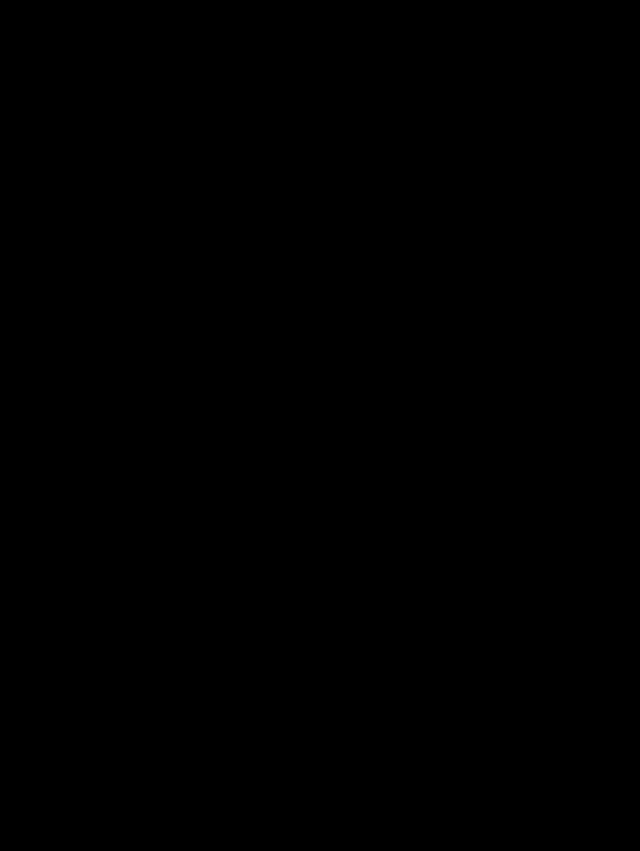
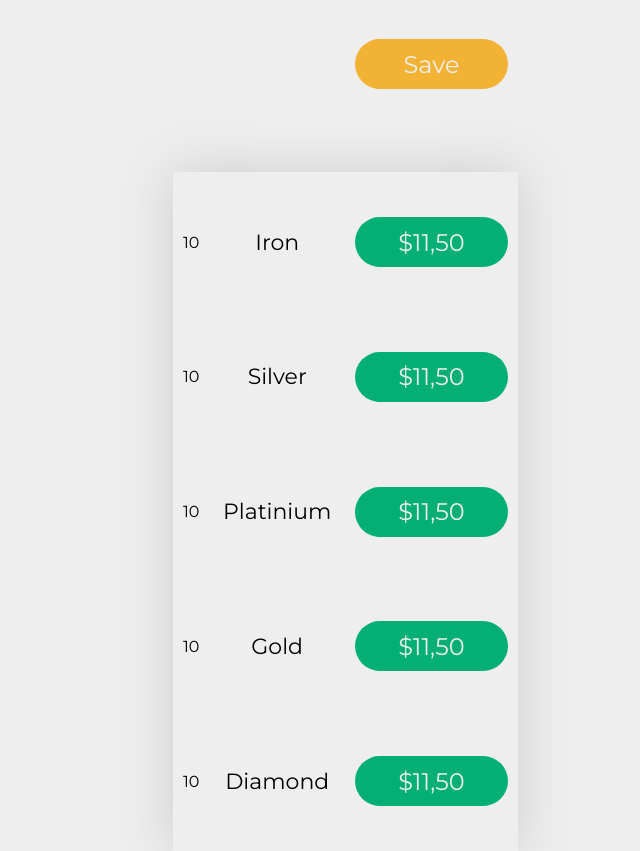
Before and after one commit to DeVinhoOne/clicker-game, a React app: page / in a window 1280 px wide. Shown: the whole page, without its empty margins (640-1280 px from the left). Before the commit the page ends 800 px from the top, so only its background shows below. Built offline with nearby package versions, Linux system fonts and the light colour scheme.

Commit message:
Created two simple UI components and started creating Menu component

```diff
--- /dev/null
+++ b/src/components/Menu/Menu.js
@@ -0,0 +1,18 @@
+import React from 'react';
+
+import classes from './Menu.scss';
+import MenuItem from './MenuItem/MenuItem';
+
+const Menu = () => {
+   return (
+      <div className={classes.menu}>
+         <MenuItem name="Iron" />
+         <MenuItem name="Silver" />
+         <MenuItem name="Platinium" />
+         <MenuItem name="Gold" />
+         <MenuItem name="Diamond" />
+      </div>
+   );
+}
+
+export default Menu;
--- /dev/null
+++ b/src/components/Menu/Menu.scss
@@ -0,0 +1,13 @@
+.menu {
+   position: absolute;
+   top: 172px;
+   right: 122px;
+   background-color: #eee;
+   padding: 40px 0;
+   width: 345px;
+   height: 679px;
+   display: flex;
+   flex-direction: column;
+   justify-content: space-between;
+   box-shadow: 0px 0px 50px #cccccc;
+}
--- /dev/null
+++ b/src/components/Menu/MenuItem/MenuItem.js
@@ -0,0 +1,17 @@
+import React from 'react';
+
+import classes from './MenuItem.scss'
+import Button from '../../UI/Button/Button';
+import Badge from '../../UI/Badge/Badge';
+
+const MenuItem = props => {
+   return (
+      <div className={classes.menuItem}>
+         <Badge />
+         <p className={classes.name}>{props.name}</p>
+         <Button type="price">$11,50</Button>
+      </div>
+   );
+}
+
+export default MenuItem;
--- /dev/null
+++ b/src/components/Menu/MenuItem/MenuItem.scss
@@ -0,0 +1,12 @@
+.menuItem {
+   background-color: transparent;
+   width: 345px;
+   height: 60px;
+   display: flex;
+   justify-content: space-between;
+   align-items: center;
+   padding: 0 10px;
+   .name {
+      font-size: 22px;
+   }
+}
--- /dev/null
+++ b/src/components/UI/Badge/Badge.js
@@ -0,0 +1,9 @@
+import React from 'react';
+
+import classes from './Badge.scss';
+
+const Badge = () => (
+   <div>10</div>
+)
+
+export default Badge;
--- /dev/null
+++ b/src/components/UI/Button/Button.js
@@ -0,0 +1,13 @@
+import React from 'react';
+
+import classes from './Button.scss';
+
+const Button = props => {
+   return (
+      <button
+         className={props.type === 'save' ? classes.button__save : classes.button__price}
+      > {props.children}</button >
+   );
+}
+
+export default Button;
--- /dev/null
+++ b/src/components/UI/Button/Button.scss
@@ -0,0 +1,26 @@
+.button__save {
+   position: absolute;
+   top: 39px;
+   right: 132px;
+   width: 153px;
+   height: 50px;
+   border-radius: 60px;
+   background-color: #f2b233;
+   color: #eee;
+   border: none;
+   cursor: pointer;
+   outline: none;
+   font-size: 24px;
+}
+
+.button__price {
+   background-color: #04af76;
+   width: 153px;
+   height: 50px;
+   border-radius: 60px;
+   color: #eee;
+   border: none;
+   cursor: pointer;
+   outline: none;
+   font-size: 24px;
+}
--- a/src/containers/ClickerGame/ClickerGame.js
+++ b/src/containers/ClickerGame/ClickerGame.js
@@ -1,10 +1,17 @@
 import React, { Component } from 'react';
+
+import classes from './ClickerGame.scss';
+import Button from '../../components/UI/Button/Button';
+import Menu from '../../components/Menu/Menu';
 
 class ClickerGame extends Component {
    state = {}
    render() {
       return (
-         <h1>Clicker Game</h1>
+         <>
+            <Button type="save">Save</Button>
+            <Menu />
+         </>
       );
    }
 }
--- a/src/index.html
+++ b/src/index.html
@@ -4,6 +4,10 @@
       <meta charset="UTF-8" />
       <meta name="viewport" content="width=device-width, initial-scale=1.0" />
       <meta http-equiv="X-UA-Compatible" content="ie=edge" />
+      <link
+         href="https://fonts.googleapis.com/css?family=Montserrat:400,700&display=swap"
+         rel="stylesheet"
+      />
       <title>Clicker Game</title>
    </head>
    <body>
--- a/src/main.scss
+++ b/src/main.scss
@@ -1,9 +1,12 @@
 *,
 *::before,
 *::after {
+   margin: 0;
+   padding: 0;
    box-sizing: border-box;
+   font-family: 'Montserrat', sans-serif;
 }
 
 body {
-   background-color: #000;
+   background-color: #eee;
 }
```
Also changed, not shown: src/assets/svg/money-bag.svg (added), src/components/UI/Badge/Badge.scss (added).
